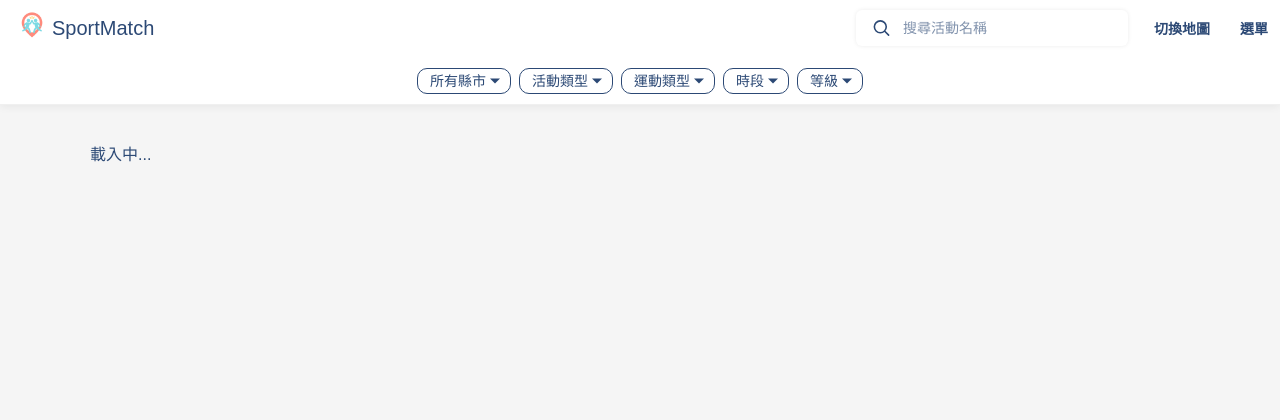
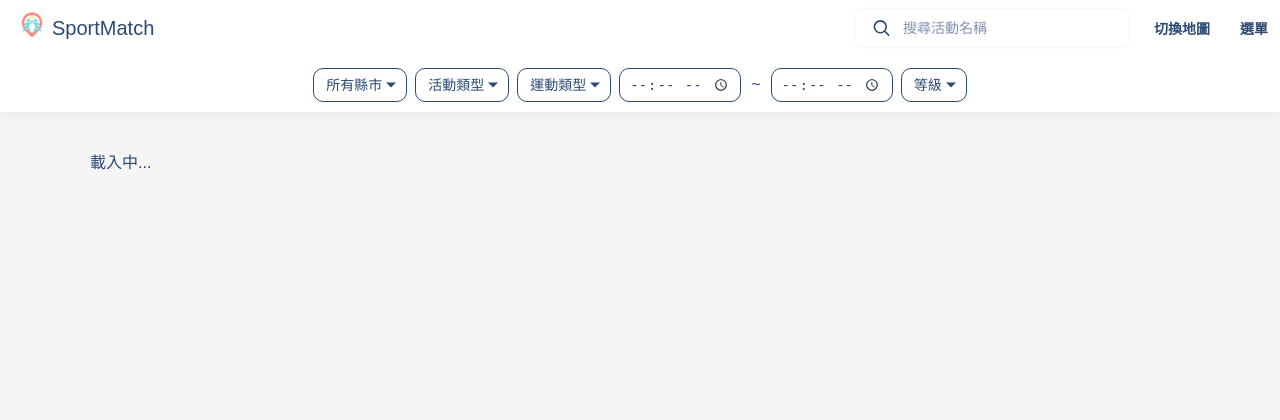
Before and after one commit to jialing1230/Sport-project, a Flask app: page /activities_overview in a window 1280 px wide. Shown: the top 420 px of the page. Run offline with Flask 3, Linux system fonts and the light colour scheme; data that the repository does not hold is empty.

Commit message:
fix: 修改時間篩選顯示

```diff
--- a/app/templates/activities_overview.html
+++ b/app/templates/activities_overview.html
@@ -149,8 +149,8 @@
       }
 
       /* 自訂下拉樣式（外框） */
-      .select-wrapper{
-        position:relative; display:inline-block;
+        .select-wrapper{
+        position:relative; display:inline-flex; align-items:center; justify-content:center;
         border:1px solid #2c4975; border-radius:10px;
         margin:0; padding:0; background-color:#fff; flex:0 0 auto;
       }
@@ -158,6 +158,17 @@
         border:none; font-size:14px; font-weight:500; color:#2c4975;
         padding:4px 24px 4px 12px; border-radius:10px; background:transparent;
         appearance:none; height:24px; width:100%; text-align:center; text-align-last:center; cursor:pointer;
+      }
+      .select-wrapper.time input[type="time"]{
+        width:100%;
+        text-align:center;
+        text-align-last:center;
+        -moz-text-align-last:center; /* Firefox 對齊備援 */
+      }
+      /* 讓時間輸入的時鐘圖示呈現深藍色（WebKit） */
+      .select-wrapper.time input[type="time"]::-webkit-calendar-picker-indicator{
+        filter: invert(16%) sepia(19%) saturate(1114%) hue-rotate(178deg) brightness(90%) contrast(92%);
+        cursor: pointer;
       }
       .select-wrapper .arrow{
         position:absolute; right:10px; top:50%; transform:translateY(-50%);
@@ -169,7 +180,8 @@
 
       /* 固定寬度（桌機用） */
       .select-wrapper.city, .select-wrapper.type, .select-wrapper.sport{ width:92px; }
-      .select-wrapper.time, .select-wrapper.gender, .select-wrapper.level{ width:70px; }
+      .select-wrapper.gender, .select-wrapper.level{ width:70px; }
+      .select-wrapper.time{ width:120px; }
 
       /* ===== 活動清單與卡片 ===== */
       .main-content{ max-width:1480px; margin:0 auto; padding:20px 40px; margin-bottom:80px; padding-top: 20px;}
@@ -298,6 +310,7 @@
         }
         /* 手機下拉按鈕尺寸稍大，方便點擊 */
         .select-wrapper{ min-width:84px; }
+        .select-wrapper.time{ width:120px; }
         .select-wrapper.city,
         .select-wrapper.type,
         .select-wrapper.sport,
@@ -308,6 +321,12 @@
           height:24px;
           font-size:14px;
           padding:4px 24px 4px 10px;
+        }
+        .select-wrapper.time input[type="time"]{
+          height:24px;
+          font-size:14px;
+          padding:4px 10px;
+          text-align:center;
         }
 
         /* 活動清單：單欄 */
@@ -617,14 +636,12 @@
                     </select>
                     <span class="arrow"></span>
                   </div>
-                  <div class="select-wrapper">
-                    <select id="searchTimeOption">
-                      <option value="">時段</option>
-                      <option value="morning">早上</option>
-                      <option value="afternoon">下午</option>
-                      <option value="evening">晚上</option>
-                    </select>
-                    <span class="arrow"></span>
+                  <div class="select-wrapper time">
+                    <input id="searchTimeStart" type="time" style="border:none; background:transparent; color:#2c4975; height:24px; font-size:14px; padding:4px 12px; text-align:center; width:100%;" />
+                  </div>
+                  <div style="display:flex; align-items:center; color:#2c4975; padding:0 2px;">~</div>
+                  <div class="select-wrapper time">
+                    <input id="searchTimeEnd" type="time" style="border:none; background:transparent; color:#2c4975; height:24px; font-size:14px; padding:4px 12px; text-align:center; width:100%;" />
                   </div>
 
                   <div class="select-wrapper">
@@ -949,7 +966,8 @@
         const city = document.getElementById("searchCity").value;
         const activityType = document.getElementById("searchActivityType").value;
         const type = document.getElementById("searchType").value.toLowerCase();
-        const timeOption = document.getElementById("searchTimeOption").value;
+        const timeStartVal = (document.getElementById("searchTimeStart") && document.getElementById("searchTimeStart").value) || "";
+        const timeEndVal = (document.getElementById("searchTimeEnd") && document.getElementById("searchTimeEnd").value) || "";
         const level = document.getElementById("searchLevel").value;
         const titleKeyword = document.getElementById("searchTitle") ? document.getElementById("searchTitle").value.trim().toLowerCase() : "";
 
@@ -959,22 +977,37 @@
             (activityType === "" || (act.activity_type && act.activity_type === activityType)) &&
             (act.sport_type || "").toLowerCase().includes(type)
             && (function() {
-              if (!timeOption) return true;
-              // 取得活動的開始時間
+              // 若未填任何時間，直接通過
+              if (!timeStartVal && !timeEndVal) return true;
+
+              // 取得活動的開始時間（對於課程取最近一堂或第一堂）
               let startTimeStr = act.start_time;
               if ((act.type === 'class' || act.type === 'muti_class') && Array.isArray(act.course_schedules) && act.course_schedules.length > 0) {
-                // 找到最近未來的課程
                 const now = new Date();
                 let showSchedule = act.course_schedules.find(cs => new Date(cs.start_time) > now);
                 if (!showSchedule) showSchedule = act.course_schedules[0];
                 startTimeStr = showSchedule.start_time;
               }
               if (!startTimeStr) return true;
+
               const start = new Date(startTimeStr);
-              const hour = start.getHours();
-              if (timeOption === 'morning') return hour >= 6 && hour < 12;
-              if (timeOption === 'afternoon') return hour >= 12 && hour < 18;
-              if (timeOption === 'evening') return hour >= 18 && hour < 24;
+              const actMinutes = start.getHours() * 60 + start.getMinutes();
+
+              const parseToMinutes = (val) => {
+                if (!val) return null;
+                const [h, m] = val.split(":");
+                const hh = parseInt(h, 10);
+                const mm = parseInt(m || '0', 10);
+                if (Number.isNaN(hh) || Number.isNaN(mm)) return null;
+                return hh * 60 + mm;
+              };
+
+              const startMin = parseToMinutes(timeStartVal);
+              const endMin = parseToMinutes(timeEndVal);
+
+              if (startMin !== null && endMin !== null) return actMinutes >= startMin && actMinutes <= endMin;
+              if (startMin !== null) return actMinutes >= startMin;
+              if (endMin !== null) return actMinutes <= endMin;
               return true;
             })()
             && (function() {
@@ -1069,7 +1102,10 @@
       document.getElementById("searchCity").addEventListener("change", filterActivities);
       document.getElementById("searchActivityType").addEventListener("change", filterActivities);
       document.getElementById("searchType").addEventListener("change", filterActivities);
-      document.getElementById("searchTimeOption").addEventListener("change", filterActivities);
+      const timeStartEl = document.getElementById("searchTimeStart");
+      const timeEndEl = document.getElementById("searchTimeEnd");
+      if (timeStartEl) timeStartEl.addEventListener("change", filterActivities);
+      if (timeEndEl) timeEndEl.addEventListener("change", filterActivities);
       document.getElementById("searchLevel").addEventListener("change", filterActivities);
       if (document.getElementById("searchTitle")) {
         document.getElementById("searchTitle").addEventListener("input", filterActivities);
```
